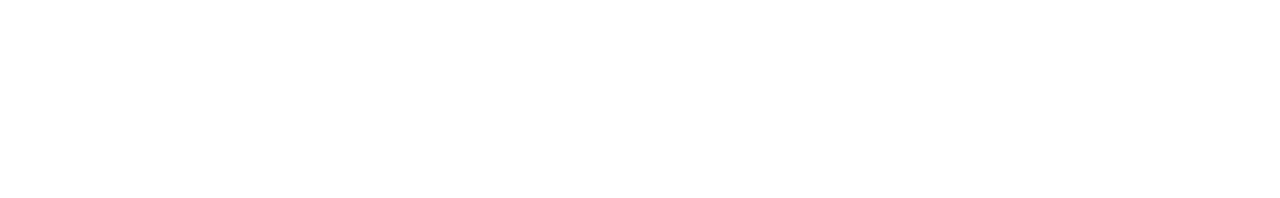
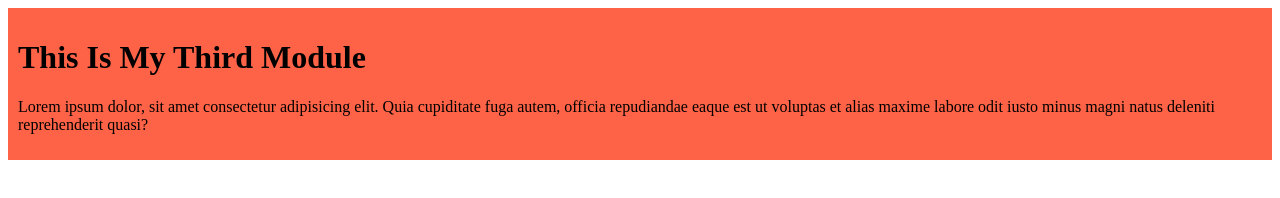
Before and after one commit to samiularafarmahi/My-new-simple-website, a plain HTML site: page index.html in a window 1280 px wide. Drawn offline with Linux system fonts and the light colour scheme.

Commit message:
added the first blog

```diff
--- a/index.html
+++ b/index.html
@@ -4,8 +4,12 @@
     <meta charset="UTF-8">
     <meta name="viewport" content="width=device-width, initial-scale=1.0">
     <title>My New Simple Website </title>
+    <link rel="stylesheet" href="styls/blog.css">
 </head>
 <body>
-
+    <div>
+        <h1>This Is My Third Module</h1>
+        <p>Lorem ipsum dolor, sit amet consectetur adipisicing elit. Quia cupiditate fuga autem, officia repudiandae eaque est ut voluptas et alias maxime labore odit iusto minus magni natus deleniti reprehenderit quasi?</p>
+    </div>
 </body>
 </html>
--- /dev/null
+++ b/styls/blog.css
@@ -0,0 +1,4 @@
+div{
+    background-color: tomato;
+    padding: 10px;
+}
```
